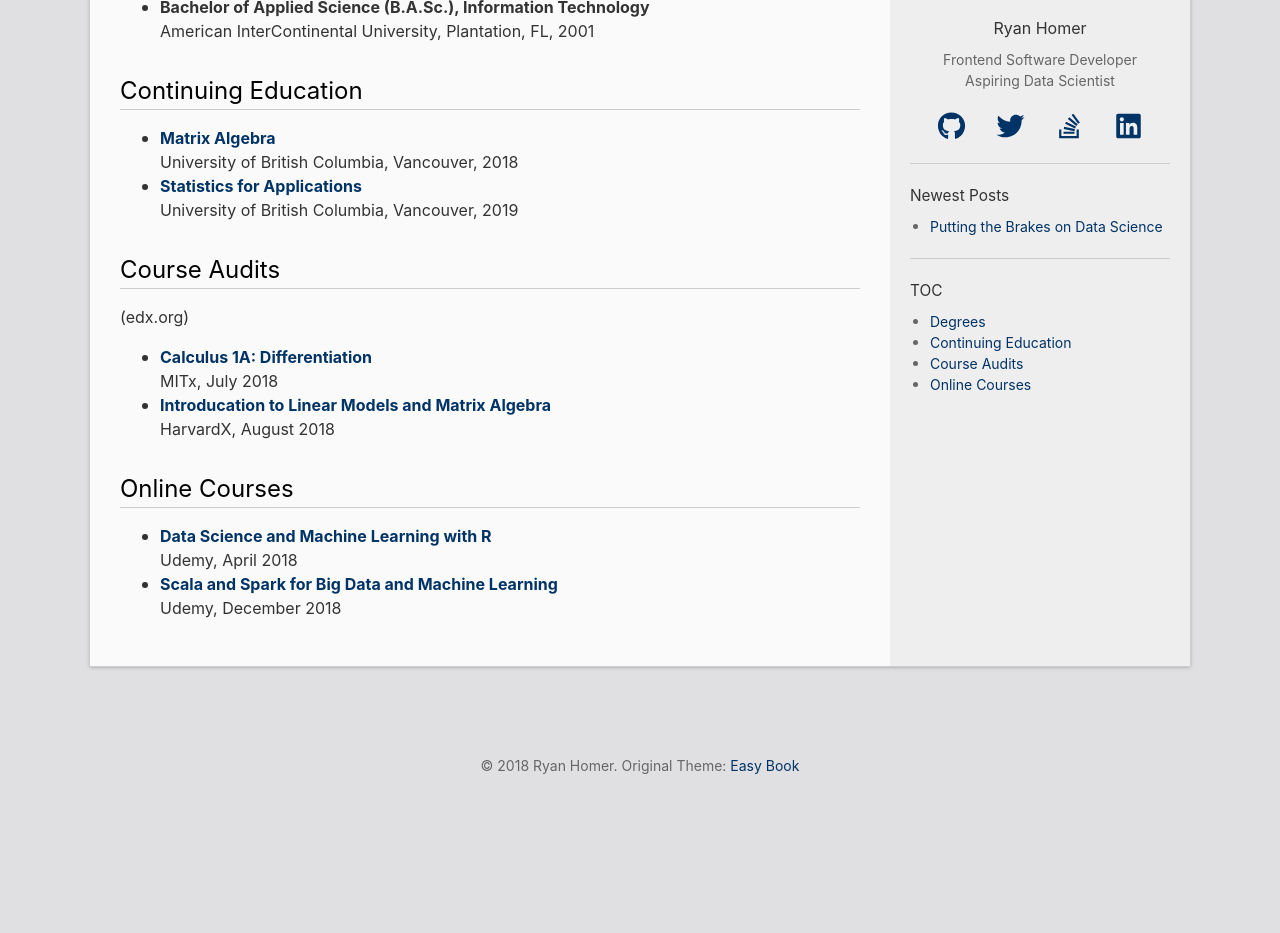
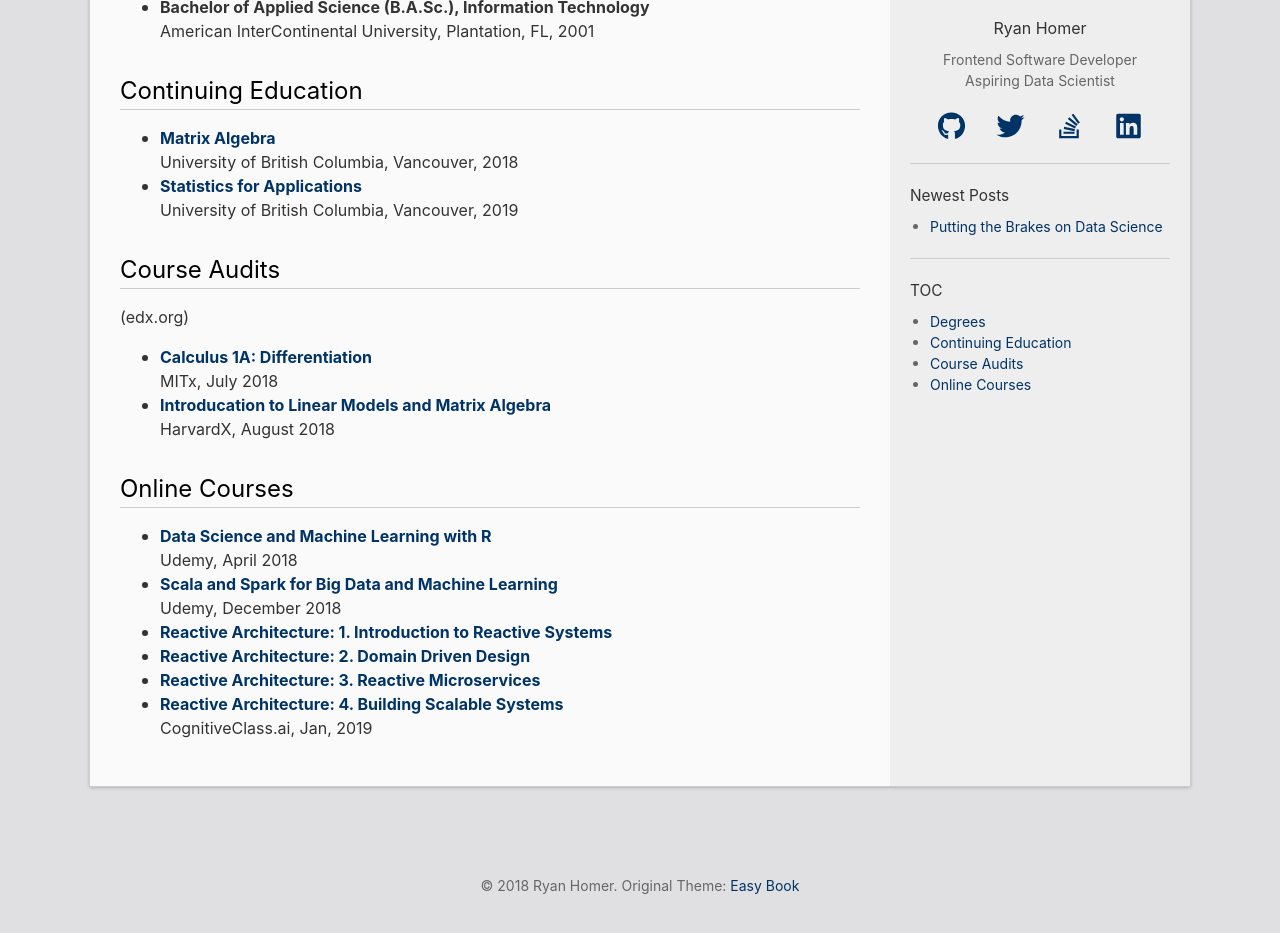
Before and after one commit to techrah/techrah.github.io, a Jekyll site: the page built from pages/education.md, in a window 1280 px wide, cut to the strip 261-1218 px from the top of the page. Shown: the top 933 px of the strip. Built offline with Jekyll 4.4.1, drawn with Linux system fonts in a browser that asks for light colours; nearby versions of some CDN libraries; before the commit the page ends 1098 px from its top, so only the background shows below that.

Commit message:
Update education: add Reactive Architecutre 1-4

```diff
--- a/pages/education.md
+++ b/pages/education.md
@@ -27,6 +27,11 @@
 <br> Udemy, April 2018
 - **[Scala and Spark for Big Data and Machine Learning][6]**
 <br> Udemy, December 2018
+- **[Reactive Architecture: 1. Introduction to Reactive Systems][7]**
+- **[Reactive Architecture: 2. Domain Driven Design][8]**
+- **[Reactive Architecture: 3. Reactive Microservices][9]**
+- **[Reactive Architecture: 4. Building Scalable Systems][10]**
+<br> CognitiveClass.ai, Jan, 2019
 
 [1]: https://www.edx.org/course/calculus-1a-differentiation
 [2]: https://www.edx.org/course/introduction-to-linear-models-and-matrix-algebra
```
Also changed, not shown: other parts of pages/education.md (+4 -0 lines).
